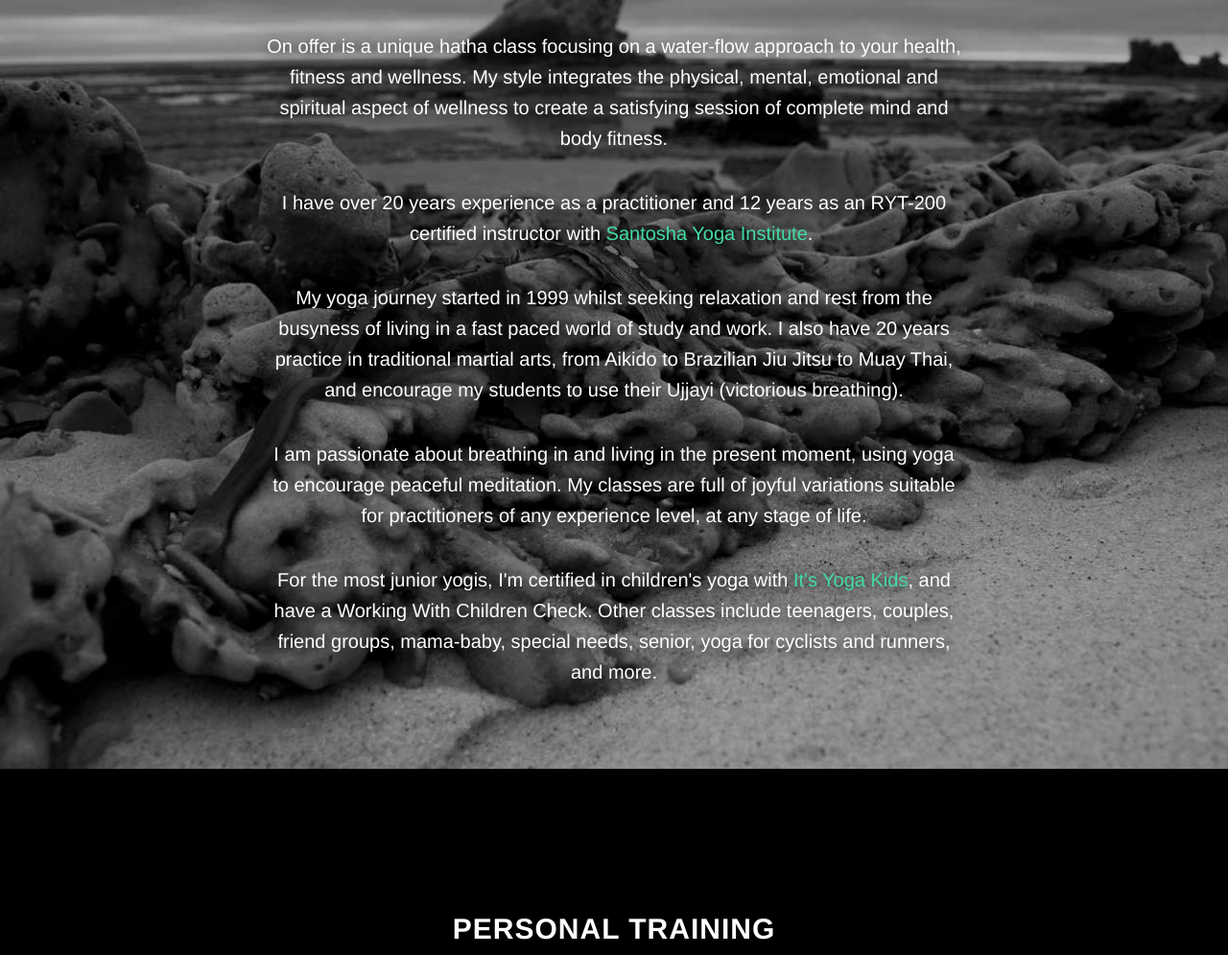
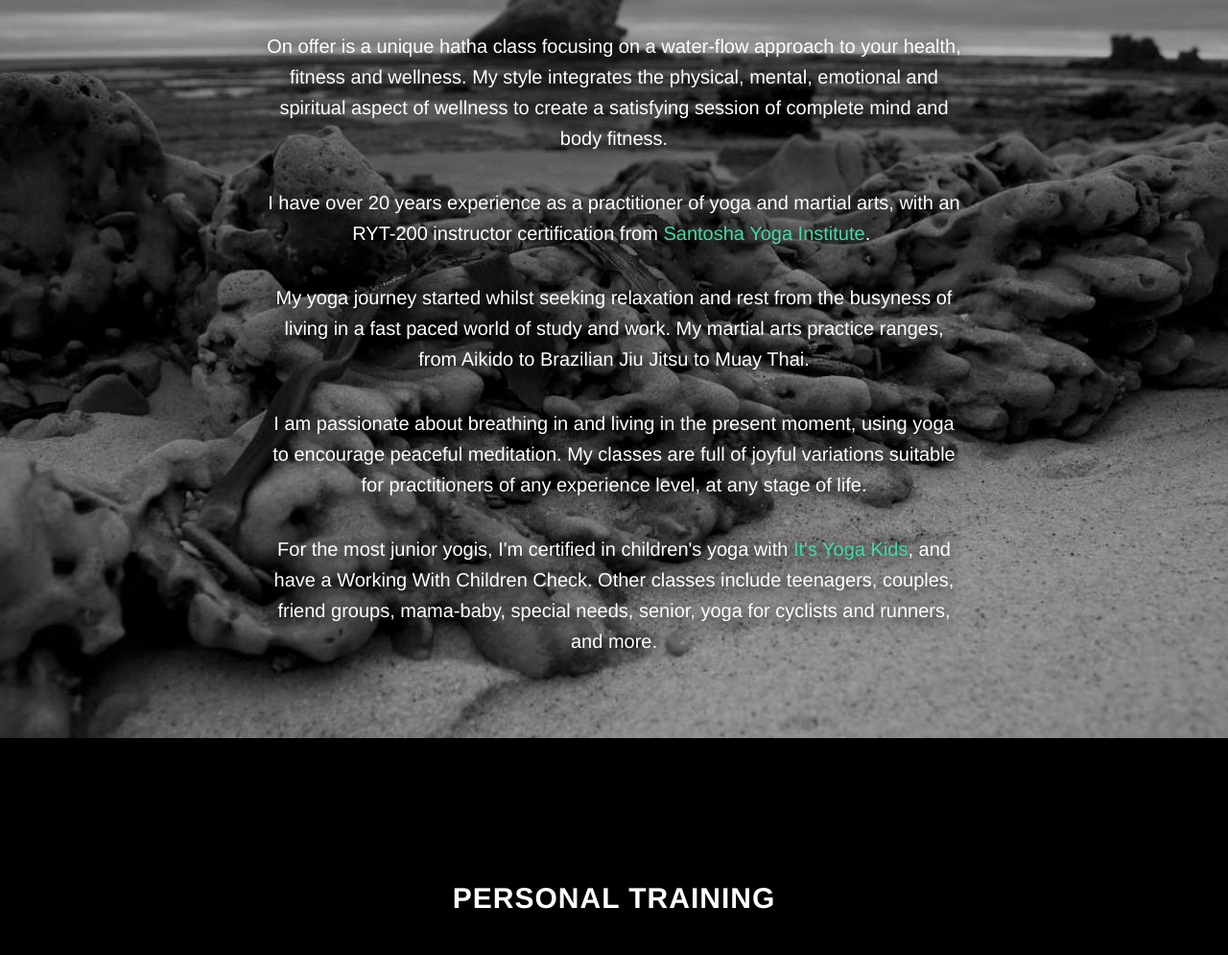
Before and after one commit to mickiyoga/preview.mickiyoga.github.io, a plain HTML site: page index.html in a window 1280 px wide. Shown: the part 1953-2948 px from the top of the page at 96% size. Drawn offline with Linux system fonts and the light colour scheme; a web font is replaced by a local one.

Commit message:
Simplify yoga blurb

```diff
--- a/index.html
+++ b/index.html
@@ -147,16 +147,16 @@
                         create a satisfying session of complete mind and body fitness.
                     </p>
                     <p>
-                        I have over 20 years experience as a practitioner and 12 years as an RYT-200 certified instructor
-                        with <a href="https://santoshayogainstitute.edu.au/yoga-teacher-training/200-hour-ytt-bali/">
+                        I have over 20 years experience as a practitioner of yoga and martial arts, with an RYT-200
+                        instructor certification from
+                        <a href="https://santoshayogainstitute.edu.au/yoga-teacher-training/200-hour-ytt-bali/">
                         Santosha Yoga Institute</a>.
                     </p>
                     <p>
                         My yoga
-                        journey started in 1999 whilst seeking relaxation and rest from the busyness of living in a
-                        fast paced world of study and work. I also have 20 years practice in traditional martial arts,
-                        from Aikido to Brazilian Jiu Jitsu to Muay Thai, and encourage my students to use their Ujjayi
-                        (victorious breathing).
+                        journey started whilst seeking relaxation and rest from the busyness of living in a
+                        fast paced world of study and work. My martial arts practice ranges,
+                        from Aikido to Brazilian Jiu Jitsu to Muay Thai.
                     </p>
                     <p>
                         I am passionate about breathing in and living in the present moment, using yoga to encourage
```
